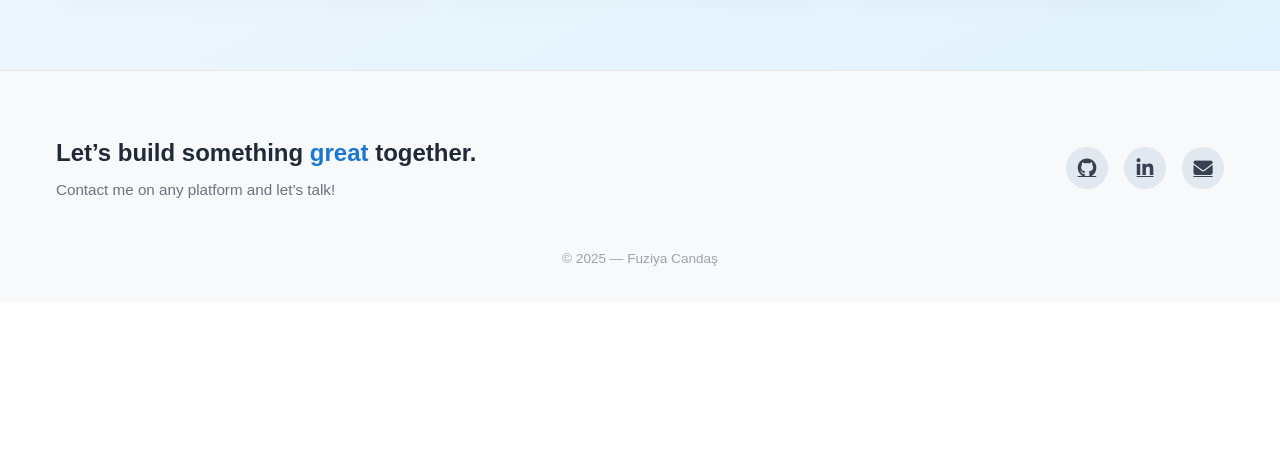
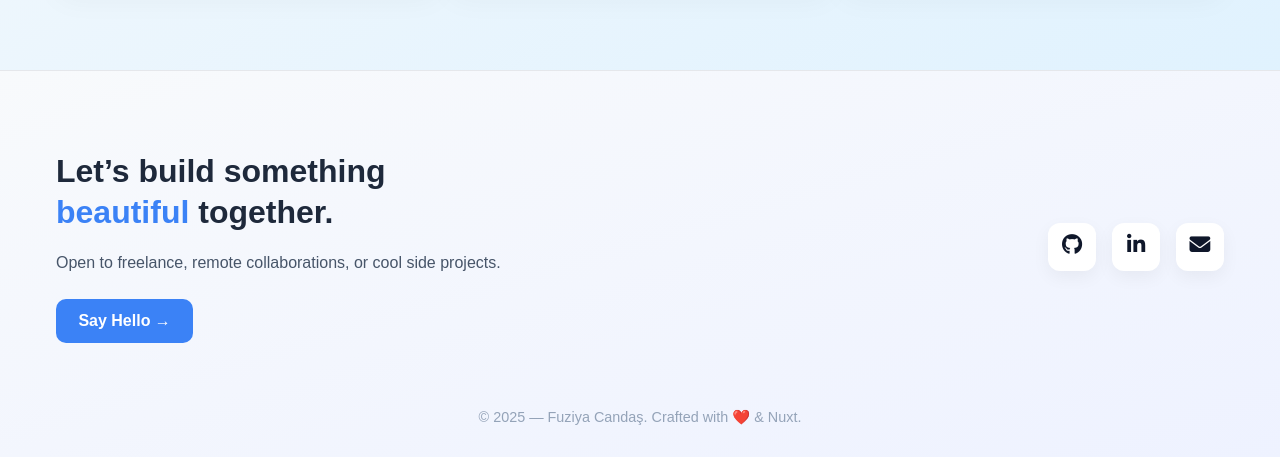
Before and after one commit to fouziabenadida/mon-portfolio, a Nuxt app: page / in a window 1280 px wide. Shown: the part 1521-1978 px from the top of the page. Before the commit the page ends 1823 px from the top, so only its background shows below. Built offline with nearby package versions, Linux system fonts and the light colour scheme.

Commit message:
footer updated

```diff
--- a/components/Footer.vue
+++ b/components/Footer.vue
@@ -1,20 +1,28 @@
 <template>
     <footer class="footer">
-        <v-container class="footer-content">
-            <div class="left">
-                <h2>Let’s build something <span>great</span> together.</h2>
-                <p class="sub">Contact me on any platform and let’s talk!</p>
+        <v-container class="footer-grid">
+            <div class="footer-left">
+                <h2 class="footer-title">
+                    Let’s build something <span>beautiful</span> together.
+                </h2>
+                <p class="footer-text">
+                    Open to freelance, remote collaborations, or cool side projects.
+                </p>
+                <a href="mailto:hello@fouzia.dev" class="footer-cta">Say Hello →</a>
             </div>
 
-            <div class="right">
-                <a v-for="item in socials" :key="item.label" :href="item.link" target="_blank" class="social-icon"
-                    :aria-label="item.label">
-                    <i :class="item.icon"></i>
-                </a>
+            <div class="footer-right">
+                <div v-for="item in socials" :key="item.label" class="footer-icon">
+                    <a :href="item.link" target="_blank" :aria-label="item.label">
+                        <i :class="item.icon"></i>
+                    </a>
+                </div>
             </div>
         </v-container>
 
-        <p class="copyright">© {{ new Date().getFullYear() }} — Fuziya Candaş</p>
+        <div class="footer-bottom">
+            © {{ new Date().getFullYear() }} — Fuziya Candaş. Crafted with ❤️ & Nuxt.
+        </div>
     </footer>
 </template>
 
@@ -40,68 +48,93 @@ const socials = [
 
 <style scoped>
 .footer {
-    background: #f8f9fa;
-    padding: 3rem 1.5rem 2rem;
+    padding: 4rem 1.5rem 2rem;
+    background: linear-gradient(to bottom right, #f8fafc, #eef2ff);
     border-top: 1px solid #e5e7eb;
     text-align: center;
 }
 
-.footer-content {
+.footer-grid {
     display: flex;
     flex-direction: column;
+    align-items: center;
     gap: 2rem;
-    align-items: center;
-    justify-content: space-between;
 }
 
 @media (min-width: 768px) {
-    .footer-content {
+    .footer-grid {
         flex-direction: row;
+        justify-content: space-between;
         text-align: left;
     }
 }
 
-.left h2 {
-    font-size: 1.5rem;
-    font-weight: 700;
-    color: #1f2937;
+.footer-left {
+    max-width: 460px;
 }
 
-.left span {
-    color: #1976d2;
+.footer-title {
+    font-size: 2rem;
+    font-weight: 800;
+    color: #1e293b;
+    line-height: 1.3;
 }
 
-.sub {
-    color: #6b7280;
-    font-size: 0.95rem;
-    margin-top: 0.5rem;
+.footer-title span {
+    color: #3b82f6;
 }
 
-.right {
+.footer-text {
+    color: #475569;
+    font-size: 1rem;
+    margin-top: 1rem;
+    line-height: 1.6;
+}
+
+.footer-cta {
+    display: inline-block;
+    margin-top: 1.5rem;
+    background: #3b82f6;
+    color: white;
+    padding: 0.6rem 1.4rem;
+    font-weight: 600;
+    border-radius: 10px;
+    text-decoration: none;
+    transition: background 0.3s ease;
+}
+
+.footer-cta:hover {
+    background: #2563eb;
+}
+
+.footer-right {
     display: flex;
     gap: 1rem;
 }
 
-.social-icon {
-    width: 42px;
-    height: 42px;
-    background: #e2e8f0;
-    border-radius: 50%;
+.footer-icon {
+    width: 48px;
+    height: 48px;
+    border-radius: 12px;
+    background: white;
     display: grid;
     place-items: center;
-    color: #374151;
-    font-size: 1.2rem;
-    transition: all 0.3s ease;
+    box-shadow: 0 6px 18px rgba(0, 0, 0, 0.05);
+    transition: transform 0.3s ease;
 }
 
-.social-icon:hover {
-    background: #1976d2;
-    color: white;
+.footer-icon:hover {
+    transform: translateY(-4px);
 }
 
-.copyright {
-    font-size: 0.85rem;
-    color: #9ca3af;
-    margin-top: 2rem;
+.footer-icon i {
+    font-size: 1.3rem;
+    color: #0f172a;
+}
+
+.footer-bottom {
+    margin-top: 3rem;
+    font-size: 0.9rem;
+    color: #94a3b8;
 }
 </style>
--- a/components/Header.vue
+++ b/components/Header.vue
@@ -1,5 +1,4 @@
 <template>
-
     <div>
         <v-app-bar app fixed flat height="72" class="figma-header">
             <v-container class="header-content">
```
